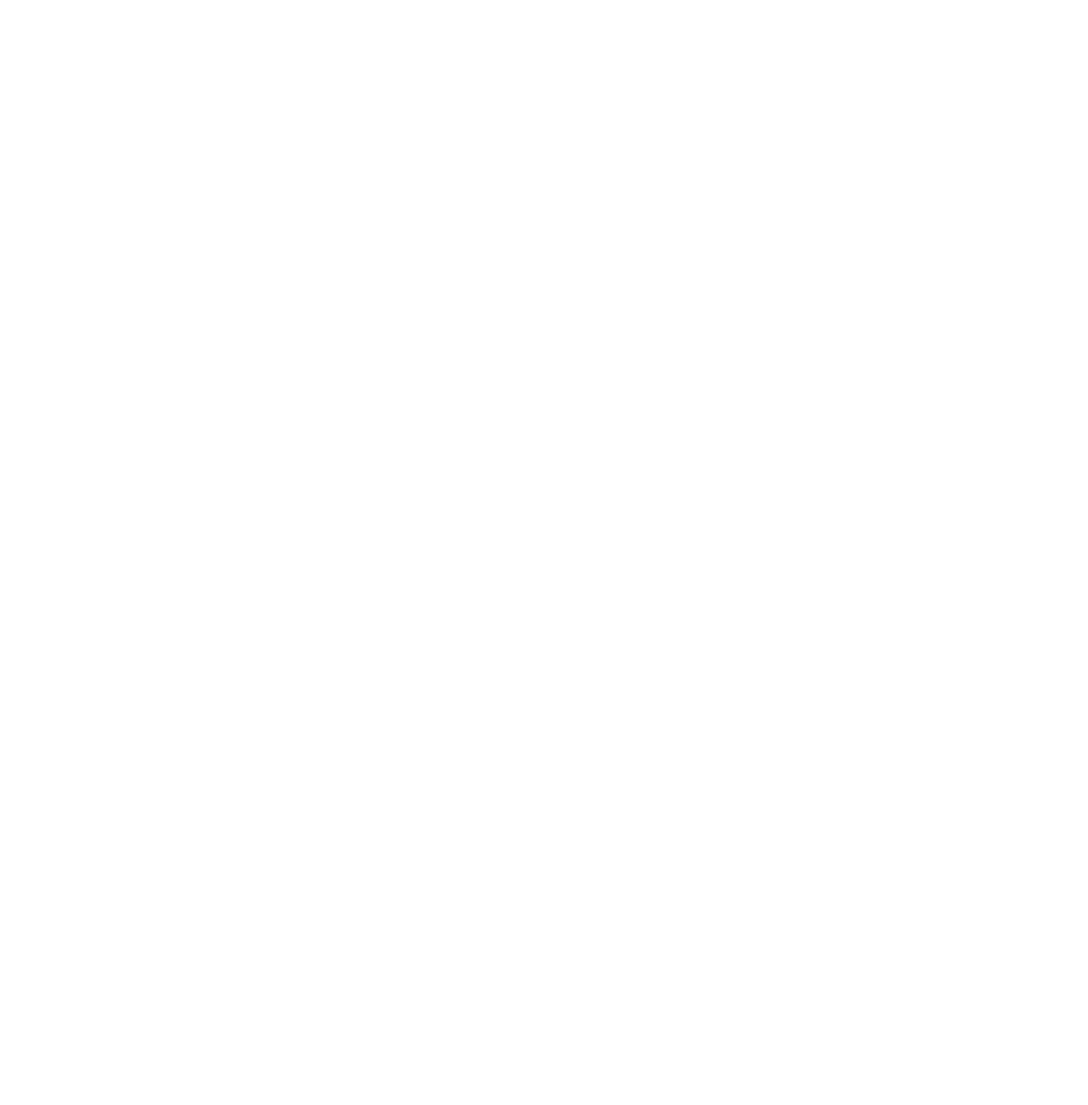
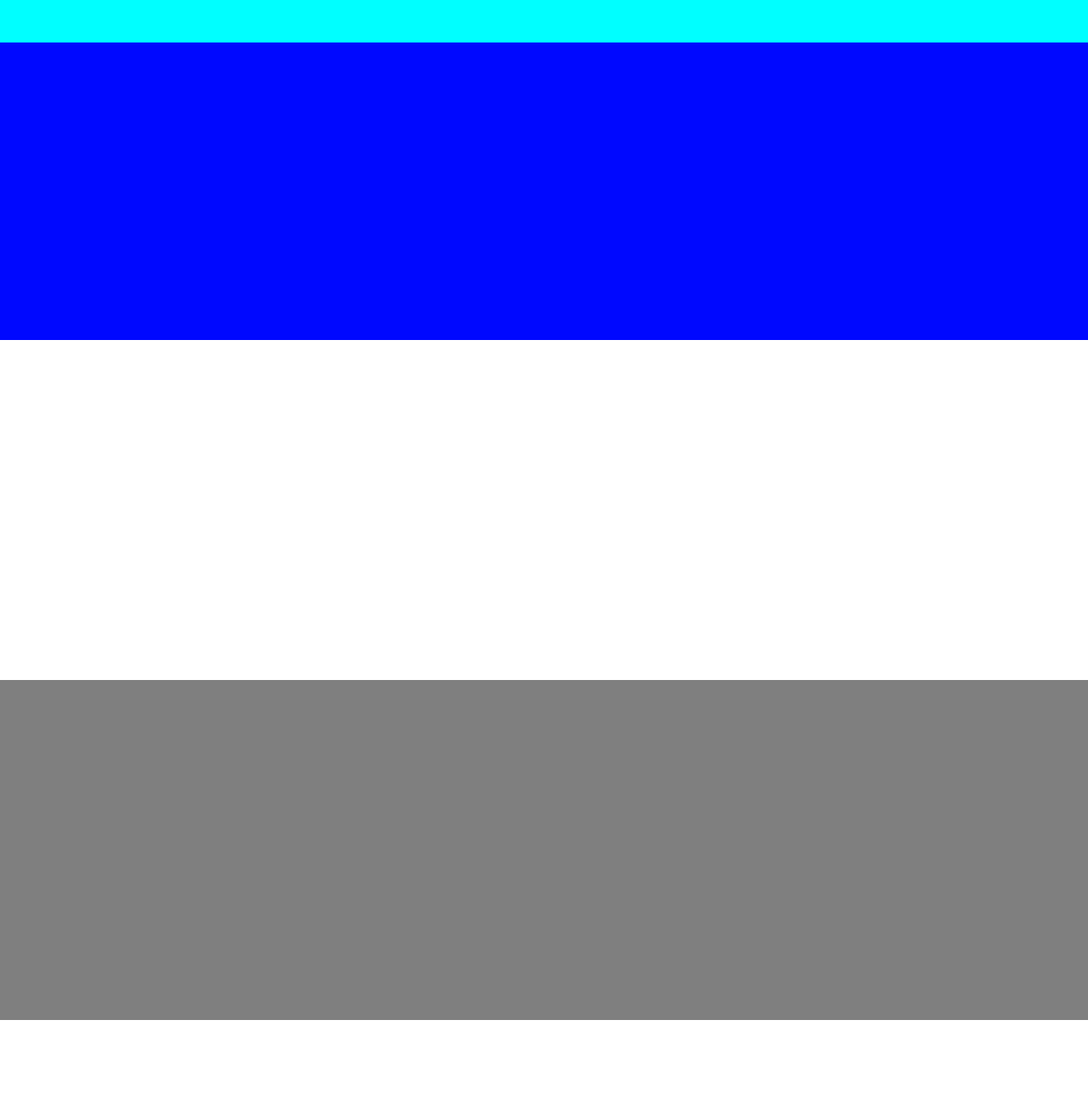
Before and after one commit to ValerioViteritti/htmlcss-struttura-discord, a plain HTML site: page index.html in a window 1280 px wide. Shown: the top 1300 px of the page at 85% size. Before the commit the page ends 800 px from the top, so only its background shows below. Drawn offline with Linux system fonts and the light colour scheme.

Commit message:
fix macro

```diff
--- a/css/style.css
+++ b/css/style.css
@@ -4,26 +4,49 @@
     box-sizing: border-box;
 }
 
+body{
+    width: 100%;
+}
+
 #header-nav{
+    background-color: aqua;
+    height: 50px;
 
 }
 
 #header-sub-nav{
+    background-color: rgb(0, 8, 255);
+    height: 350px;
 
 }
 
 .section-main{
+    background-color: rgb(255, 255, 255);
+    height: 400px;
+
+}
+
+.section-main-cnt{
+    background-color: rgb(127, 127, 127);
+    height: 400px;
 
 }
 
 .section-main-down{
+    background-color: rgb(127, 127, 127);
+    height: 650px;
 
 }
 
 .section-footer-up{
+    background-color: rgb(37, 37, 37);
+    height: 400px;
+    border-bottom: 2px solid grey;
 
 }
 
 .section-footer-down{
+    background-color: rgb(37, 37, 37);
+    height: 50px;
 
 }
--- a/index.html
+++ b/index.html
@@ -19,7 +19,7 @@
 
     <main>
         <section class="section-main"></section>
-        <section class="section-main"></section>
+        <section class="section-main-cnt"></section>
         <section class="section-main"></section>
         <section class="section-main-down"></section>
     </main>
```
